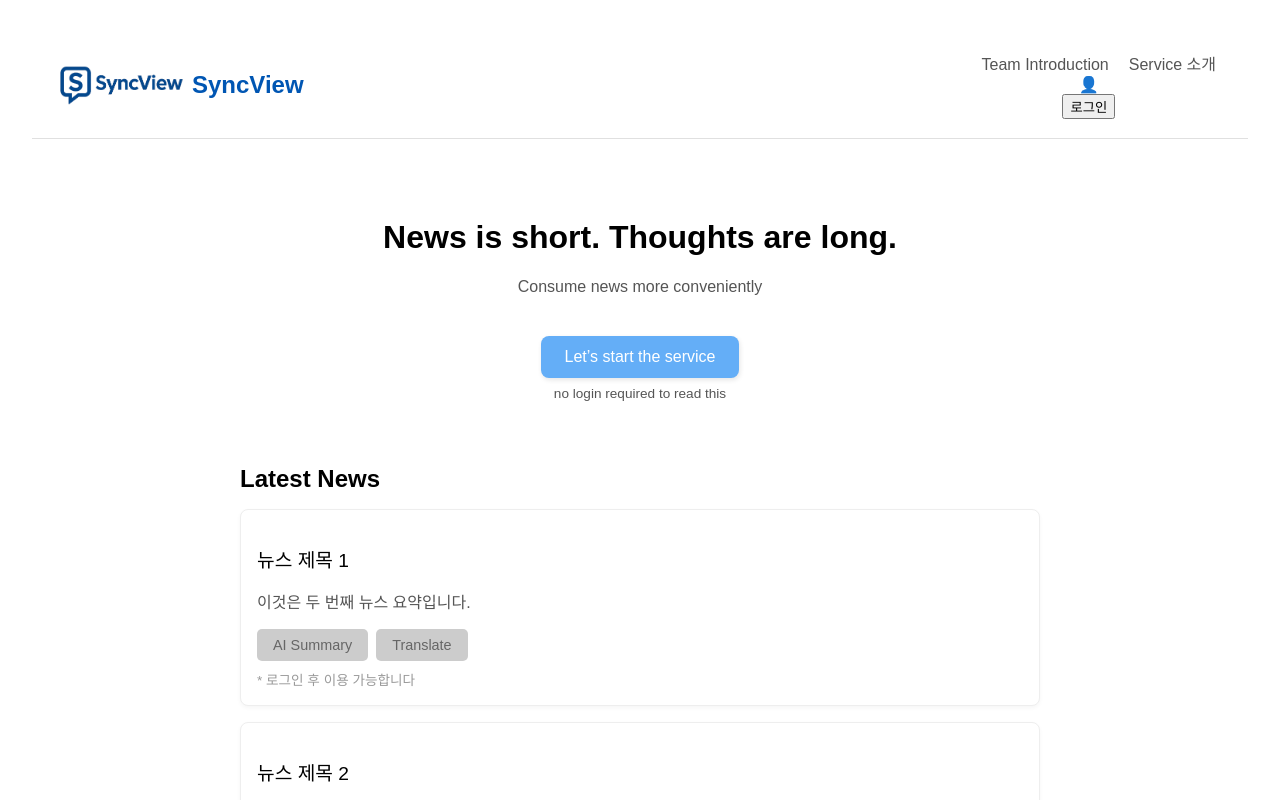
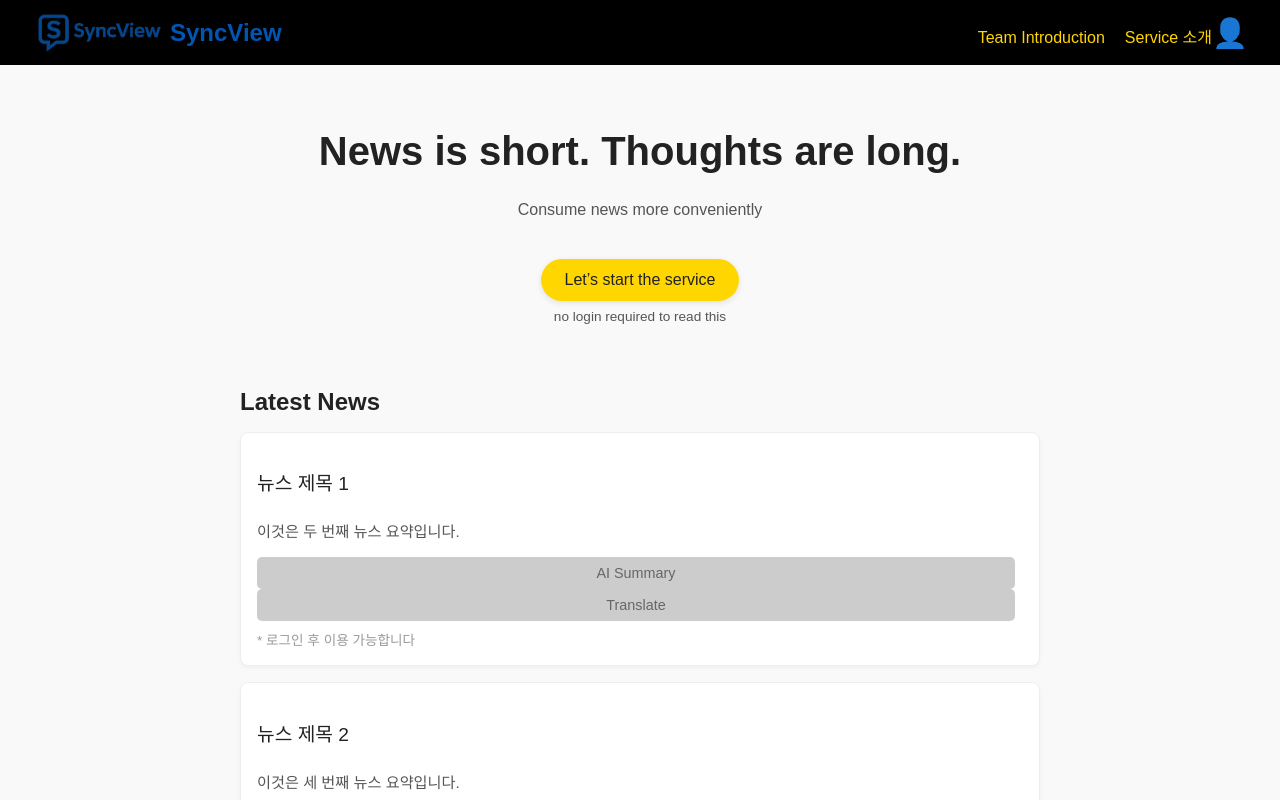
Before and after one commit to yj-lee1/syncview-project, a React (Create React App) app: page / in a window 1280 px wide. Shown: the top 800 px of the page. Built offline with nearby package versions, Linux system fonts and the light colour scheme.

Commit message:
Home.css

```diff
--- a/src/pages/Home.css
+++ b/src/pages/Home.css
@@ -3,52 +3,102 @@
 .home-container {
   font-family: 'Noto Sans KR', sans-serif;
   text-align: center;
-  padding: 2rem;
+  background-color: #f9f9f9;
+  min-height: 100vh;
 }
 
+/* ========== 헤더 스타일 ========== */
 .header {
   display: flex;
   justify-content: space-between;
   align-items: center;
-  padding: 1.2rem 2rem;
-  border-bottom: 1px solid #e0e0e0;
+  background-color: #000; /* 검정 배경으로 변경 */
+  padding: 0.8rem 2rem;
+  position: sticky;
+  top: 0;
+  z-index: 5;
 }
 
 .logo {
   display: flex;
   align-items: center;
-  margin-left: -10px;
 }
 
 .logo img {
   width: 130px;
-  margin-right: 8px;
 }
 
 .logo-text {
   font-size: 1.5rem;
   font-weight: bold;
-  color: #0056b3;
+  color: #ffd600; /* SyncView 옐로우 색상 */
+  margin-left: 0.5rem;
 }
 
 .nav a {
   margin-left: 20px;
   text-decoration: none;
-  color: #555;
+  color: #ffd600; /* 노란색 텍스트 */
   font-weight: 500;
 }
 
 .nav a:hover {
-  color: #000;
+  color: #fff; /* 호버 시 흰색 */
 }
 
+/* ========== 사용자 메뉴 (사람 아이콘 & 팝업) ========== */
+.user-menu {
+  position: relative;
+  display: inline-block;
+}
+
+.user-icon {
+  font-size: 1.8rem;
+  cursor: pointer;
+  color: #ffd600;
+}
+
+.user-popup {
+  display: none;
+  position: absolute;
+  top: 120%; /* 아이콘 바로 아래 */
+  right: 0;
+  background-color: #fff;
+  border: 1px solid #ddd;
+  border-radius: 6px;
+  padding: 0.5rem;
+  box-shadow: 0 2px 8px rgba(0, 0, 0, 0.15);
+  z-index: 10;
+  min-width: 100px;
+}
+
+.user-menu:hover .user-popup {
+  display: block;
+}
+
+.popup-login-btn {
+  background: none;
+  border: none;
+  color: #0056b3;
+  font-size: 1rem;
+  cursor: pointer;
+  padding: 0.25rem 0.5rem;
+}
+
+.popup-login-btn:hover {
+  text-decoration: underline;
+}
+
+/* ========== 메인 콘텐츠 ========== */
 .main-content {
-  margin-top: 10vh;
+  margin-top: 8vh;
+  padding: 0 1rem;
 }
 
 .main-content h1 {
-  font-size: 2rem;
+  font-size: 2.5rem;
   font-weight: 700;
+  color: #222;
 }
 
 .main-content p {
@@ -59,33 +109,41 @@
 .start-btn {
   margin-top: 1.5rem;
   padding: 0.75rem 1.5rem;
-  background-color: #64aef7;
-  color: white;
+  background-color: #ffd600; /* SyncView 옐로우 */
+  color: #222;
   border: none;
-  border-radius: 8px;
+  border-radius: 999px;
   font-size: 1rem;
   cursor: pointer;
-  box-shadow: 1px 2px 5px rgba(0,0,0,0.1);
+  box-shadow: 0 2px 6px rgba(0, 0, 0, 0.1);
+  transition: background-color 0.2s;
 }
 
 .start-btn:hover {
-  background-color: #3e97e2;
+  background-color: #e5c500;
 }
 
-/* 추가된 스타일: 뉴스 섹션 */
+.auth-warning {
+  color: #888;
+  font-size: 0.85rem;
+  margin-top: 0.5rem;
+}
 
+/* ========== 뉴스 섹션 ========== */
 .news-section {
   margin-top: 4rem;
   text-align: left;
   max-width: 800px;
   margin-left: auto;
   margin-right: auto;
+  padding-bottom: 4rem; /* 하단 여유 */
 }
 
 .news-section h2 {
   font-size: 1.5rem;
   margin-bottom: 1rem;
   font-weight: 600;
+  color: #222;
 }
 
 .news-card {
@@ -93,19 +151,23 @@
   margin-bottom: 1rem;
   border: 1px solid #eee;
   border-radius: 8px;
-  box-shadow: 0 2px 4px rgba(0,0,0,0.04);
+  box-shadow: 0 2px 4px rgba(0, 0, 0, 0.04);
   background-color: #fff;
+  display: flex;
+  flex-direction: column;
 }
 
 .news-card h3 {
   margin-bottom: 0.5rem;
   font-size: 1.2rem;
   font-weight: 500;
+  color: #222;
 }
 
 .news-card p {
   margin-bottom: 1rem;
   color: #555;
+  font-size: 0.95rem;
 }
 
 .news-card button {
@@ -115,13 +177,13 @@
   border-radius: 5px;
   font-size: 0.9rem;
   cursor: pointer;
-  background-color: #64aef7;
-  color: white;
+  background-color: #ffd600;
+  color: #222;
   transition: background-color 0.2s;
 }
 
 .news-card button:hover {
-  background-color: #3e97e2;
+  background-color: #e5c500;
 }
 
 .news-card .disabled {
@@ -130,7 +192,7 @@
   color: #666;
 }
 
-.auth-warning {
+.news-card .auth-warning {
   color: #999;
   font-size: 0.85rem;
   margin-top: 0.5rem;
```
